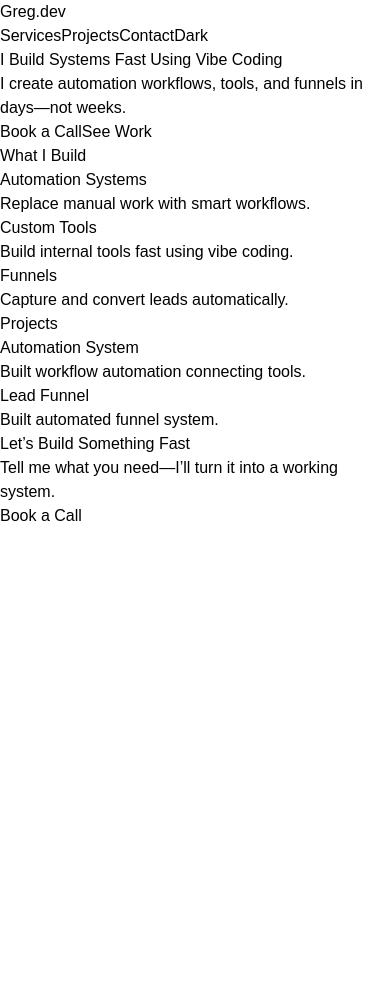
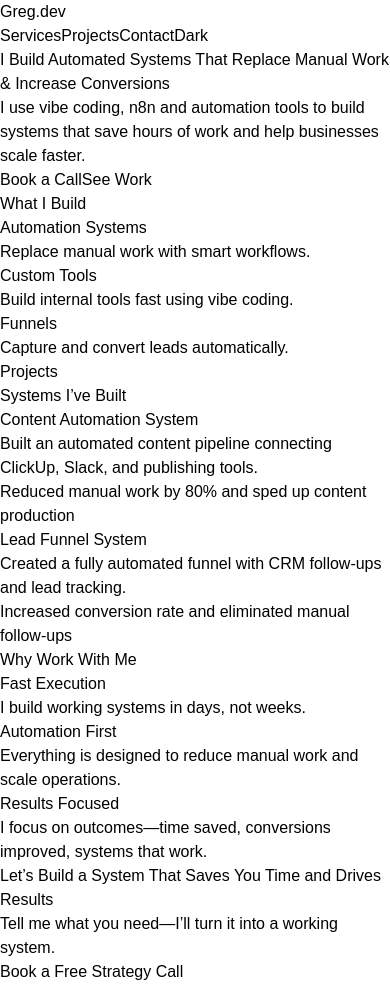
Before and after one commit to mcgreg-devlab/my-portfolio, a Next.js app: page / in a window 390 px wide. Before the commit the page ends 844 px from the top, so only its background shows below. Built offline with nearby package versions, Linux system fonts and the light colour scheme.

Commit message:
feat: client-winning UI, hero gradient, navbar highlight fix, remove cursor

```diff
--- a/app/globals.css
+++ b/app/globals.css
@@ -2,22 +2,84 @@
 @tailwind components;
 @tailwind utilities;
 
-/* Optional custom styles */
-:root {
-  --background: #ffffff;
-  --foreground: #171717;
-}
-
-body {
-  background: var(--background);
-  color: var(--foreground);
-  font-family: Arial, Helvetica, sans-serif;
-}
-
+/* ------------------------------
+   ROOT BASE
+------------------------------ */
 html {
   scroll-behavior: smooth;
 }
 
+/* ------------------------------
+   BODY STYLING
+------------------------------ */
 body {
-  @apply bg-white text-black dark:bg-black dark:text-white;
+  @apply bg-white text-black dark:bg-black dark:text-white transition-colors duration-300;
+  font-family: Arial, Helvetica, sans-serif;
 }
+
+/* ------------------------------
+   SELECTION (nice UX touch)
+------------------------------ */
+::selection {
+  @apply bg-black text-white dark:bg-white dark:text-black;
+}
+
+/* ------------------------------
+   SCROLLBAR (optional premium feel)
+------------------------------ */
+::-webkit-scrollbar {
+  width: 8px;
+}
+
+::-webkit-scrollbar-track {
+  @apply bg-transparent;
+}
+
+::-webkit-scrollbar-thumb {
+  @apply bg-gray-400 rounded-full dark:bg-gray-600;
+}
+
+::-webkit-scrollbar-thumb:hover {
+  @apply bg-gray-500 dark:bg-gray-400;
+}
+
+/* ------------------------------
+   LINK RESET (clean look)
+------------------------------ */
+a {
+  @apply no-underline;
+}
+
+/* ------------------------------
+   BUTTON RESET
+------------------------------ */
+button {
+  @apply outline-none;
+}
+
+/* ------------------------------
+   IMAGE OPTIMIZATION
+------------------------------ */
+img {
+  @apply max-w-full h-auto;
+}
+
+/* ------------------------------
+   SMOOTH TRANSITIONS (global feel)
+------------------------------ */
+* {
+  @apply transition-all duration-200;
+}
+
+/* ------------------------------
+   SNAP SCROLL SUPPORT (optional)
+------------------------------ */
+.snap-container {
+  scroll-snap-type: y mandatory;
+  overflow-y: scroll;
+  height: 100vh;
+}
+
+.snap-section {
+  scroll-snap-align: start;
+}
--- a/app/page.tsx
+++ b/app/page.tsx
@@ -11,6 +11,7 @@ import { useEffect, useState } from "react";
 export default function Home() {
   const [dark, setDark] = useState(false);
   const [hidden, setHidden] = useState(false);
+  const [activeSection, setActiveSection] = useState("hero");
 
   const { scrollY, scrollYProgress } = useScroll();
   const scaleX = useSpring(scrollYProgress);
@@ -19,14 +20,29 @@ export default function Home() {
     document.documentElement.classList.toggle("dark", dark);
   }, [dark]);
 
-  useMotionValueEvent(scrollY, "change", (latest) => {
-    const previous = scrollY.getPrevious() || 0;
-    if (latest > previous && latest > 80) setHidden(true);
-    else setHidden(false);
+  useEffect(() => {
+  const sections = document.querySelectorAll("section");
+
+  const observer = new IntersectionObserver(
+    (entries) => {
+      entries.forEach((entry) => {
+        if (entry.isIntersecting) {
+          setActiveSection(entry.target.id);
+        }
       });
+    },
+    { threshold: 0.6 }
+  );
+
+  sections.forEach((section) => observer.observe(section));
+
+  return () => observer.disconnect();
+}, []);
+
 
   return (
     <main className="bg-white text-black dark:bg-black dark:text-white transition">
+
 
       {/* SCROLL BAR */}
       <motion.div
@@ -52,9 +68,38 @@ export default function Home() {
           <h1 className="font-semibold">Greg.dev</h1>
 
           <div className="flex gap-6 items-center text-sm">
-            <a href="#services">Services</a>
-            <a href="#projects">Projects</a>
-            <a href="#contact">Contact</a>
+            <a
+  href="#services"
+  className={`transition ${
+    activeSection === "services"
+      ? "text-black dark:text-white font-semibold"
+      : "text-gray-500 hover:text-black dark:hover:text-white"
+  }`}
+>
+  Services
+</a>
+
+<a
+  href="#projects"
+  className={`transition ${
+    activeSection === "projects"
+      ? "text-black dark:text-white font-semibold"
+      : "text-gray-500 hover:text-black dark:hover:text-white"
+  }`}
+>
+  Projects
+</a>
+
+<a
+  href="#contact"
+  className={`transition ${
+    activeSection === "contact"
+      ? "text-black dark:text-white font-semibold"
+      : "text-gray-500 hover:text-black dark:hover:text-white"
+  }`}
+>
+  Contact
+</a>
 
             <button
               onClick={() => setDark(!dark)}
@@ -67,14 +112,20 @@ export default function Home() {
       </motion.nav>
 
       {/* HERO */}
-      <section className="min-h-screen flex flex-col justify-center items-center text-center px-6 pt-24">
+      <section id="hero" className="min-h-screen flex flex-col justify-center items-center text-center px-6 pt-24">
         <motion.h1
           initial={{ opacity: 0, y: 40 }}
           animate={{ opacity: 1, y: 0 }}
           className="text-5xl md:text-6xl font-bold max-w-4xl tracking-tight"
         >
-          I Build Systems Fast Using{" "}
-          <span className="text-gray-500">Vibe Coding</span>
+          I Build Automated Systems That{" "}
+<span className="bg-gradient-to-r from-blue-500 to-purple-500 bg-clip-text text-transparent">
+  Replace Manual Work
+</span>{" "}
+&{" "}
+<span className="bg-gradient-to-r from-blue-500 to-purple-500 bg-clip-text text-transparent">
+  Increase Conversions
+</span>
         </motion.h1>
 
         <motion.p
@@ -83,7 +134,7 @@ export default function Home() {
           transition={{ delay: 0.2 }}
           className="mt-6 text-lg text-gray-600 dark:text-gray-300 max-w-xl"
         >
-          I create automation workflows, tools, and funnels in days—not weeks.
+          I use vibe coding, n8n and automation tools to build systems that save hours of work and help businesses scale faster.
         </motion.p>
 
         {/* CTA BUTTONS (RESTORED) */}
@@ -93,12 +144,17 @@ export default function Home() {
           transition={{ delay: 0.4 }}
           className="mt-8 flex gap-4"
         >
-          <a
+          <motion.a
   href="#contact"
-            className="px-6 py-3 bg-black text-white dark:bg-white dark:text-black rounded-xl hover:scale-105 transition"
+  whileHover={{ scale: 1.08 }}
+  whileTap={{ scale: 0.96 }}
+  className="px-6 py-3 bg-black text-white dark:bg-white dark:text-black rounded-xl transition relative overflow-hidden"
 >
-            Book a Call
-          </a>
+  <span className="relative z-10">Book a Call</span>
+
+  {/* glow layer */}
+  <span className="absolute inset-0 bg-white/10 opacity-0 hover:opacity-100 transition" />
+</motion.a>
 
           <a
             href="#projects"
@@ -146,37 +202,99 @@ export default function Home() {
       </motion.section>
 
       {/* PROJECTS */}
-      <section id="projects" className="px-6 py-20">
-        <div className="max-w-5xl mx-auto">
-          <h2 className="text-3xl font-semibold text-center">Projects</h2>
+<section id="projects" className="snap-start min-h-screen px-6 py-20 flex items-center">
+  <div className="max-w-5xl mx-auto w-full">
 
+    <div className="text-center">
+      <p className="text-sm uppercase tracking-widest text-gray-400">
+        Projects
+      </p>
+      <h2 className="text-3xl font-semibold mt-2">
+        Systems I’ve Built
+      </h2>
+    </div>
+
+    {/* GRID */}
     <div className="grid md:grid-cols-2 gap-8 mt-12">
 
+      {[
+        {
+  title: "Content Automation System",
+  desc: "Built an automated content pipeline connecting ClickUp, Slack, and publishing tools.",
+  result: "Reduced manual work by 80% and sped up content production",
+},
+{
+  title: "Lead Funnel System",
+  desc: "Created a fully automated funnel with CRM follow-ups and lead tracking.",
+  result: "Increased conversion rate and eliminated manual follow-ups",
+},
+      ].map((project, i) => (
+
         <motion.div
-              className="p-6 rounded-2xl border bg-white/60 backdrop-blur-lg dark:bg-white/5"
-              initial={{ opacity: 0, y: 20 }}
+          key={i}
+          className="group p-6 rounded-2xl border bg-white/60 backdrop-blur-lg dark:bg-white/5 transition shadow-sm hover:shadow-2xl relative overflow-hidden"
+          initial={{ opacity: 0, y: 40 }}
           whileInView={{ opacity: 1, y: 0 }}
-              whileHover={{ y: -6, scale: 1.02 }}
+          whileHover={{ y: -10, scale: 1.03 }}
+          transition={{ type: "spring", stiffness: 200, damping: 15 }}
           viewport={{ once: true }}
         >
-              <h3 className="text-xl font-semibold">Automation System</h3>
-              <p className="mt-3 text-gray-600 dark:text-gray-300">
-                Built workflow automation connecting tools.
+
+          {/* GLOW EFFECT */}
+          <div className="absolute inset-0 opacity-0 group-hover:opacity-100 transition bg-gradient-to-br from-transparent via-white/10 to-transparent dark:via-white/5" />
+
+          <h3 className="text-xl font-semibold relative z-10">
+            {project.title}
+          </h3>
+
+          <p className="mt-3 text-gray-600 dark:text-gray-300 relative z-10">
+            {project.desc}
           </p>
+
+          <p className="mt-4 text-sm text-gray-500 relative z-10">
+            {project.result}
+          </p>
+
         </motion.div>
 
-            <motion.div
-              className="p-6 rounded-2xl border bg-white/60 backdrop-blur-lg dark:bg-white/5"
-              initial={{ opacity: 0, y: 20 }}
-              whileInView={{ opacity: 1, y: 0 }}
-              whileHover={{ y: -6, scale: 1.02 }}
-              viewport={{ once: true }}
-            >
-              <h3 className="text-xl font-semibold">Lead Funnel</h3>
-              <p className="mt-3 text-gray-600 dark:text-gray-300">
-                Built automated funnel system.
+      ))}
+
+    </div>
+
+  </div>
+</section>
+
+
+{/* WHY ME */}
+<section className="px-6 py-20 text-center">
+  <div className="max-w-4xl mx-auto">
+
+    <h2 className="text-3xl font-semibold">
+      Why Work With Me
+    </h2>
+
+    <div className="grid md:grid-cols-3 gap-8 mt-12">
+
+      <div>
+        <h3 className="font-semibold">Fast Execution</h3>
+        <p className="mt-2 text-gray-500">
+          I build working systems in days, not weeks.
         </p>
-            </motion.div>
+      </div>
+
+      <div>
+        <h3 className="font-semibold">Automation First</h3>
+        <p className="mt-2 text-gray-500">
+          Everything is designed to reduce manual work and scale operations.
+        </p>
+      </div>
+
+      <div>
+        <h3 className="font-semibold">Results Focused</h3>
+        <p className="mt-2 text-gray-500">
+          I focus on outcomes—time saved, conversions improved, systems that work.
+        </p>
+      </div>
 
     </div>
   </div>
@@ -185,7 +303,7 @@ export default function Home() {
       {/* CONTACT */}
       <section id="contact" className="px-6 py-20 text-center">
         <h2 className="text-3xl font-semibold">
-          Let’s Build Something Fast
+          Let’s Build a System That Saves You Time and Drives Results
         </h2>
 
         <p className="mt-4 text-gray-600 dark:text-gray-300">
@@ -196,7 +314,7 @@ export default function Home() {
           href="mailto:your@email.com"
           className="inline-block mt-8 px-8 py-4 bg-black text-white dark:bg-white dark:text-black rounded-xl hover:scale-105 transition"
         >
-          Book a Call
+          Book a Free Strategy Call
         </a>
       </section>
 
```
Lines whose indentation alone changed are shown as unchanged.
